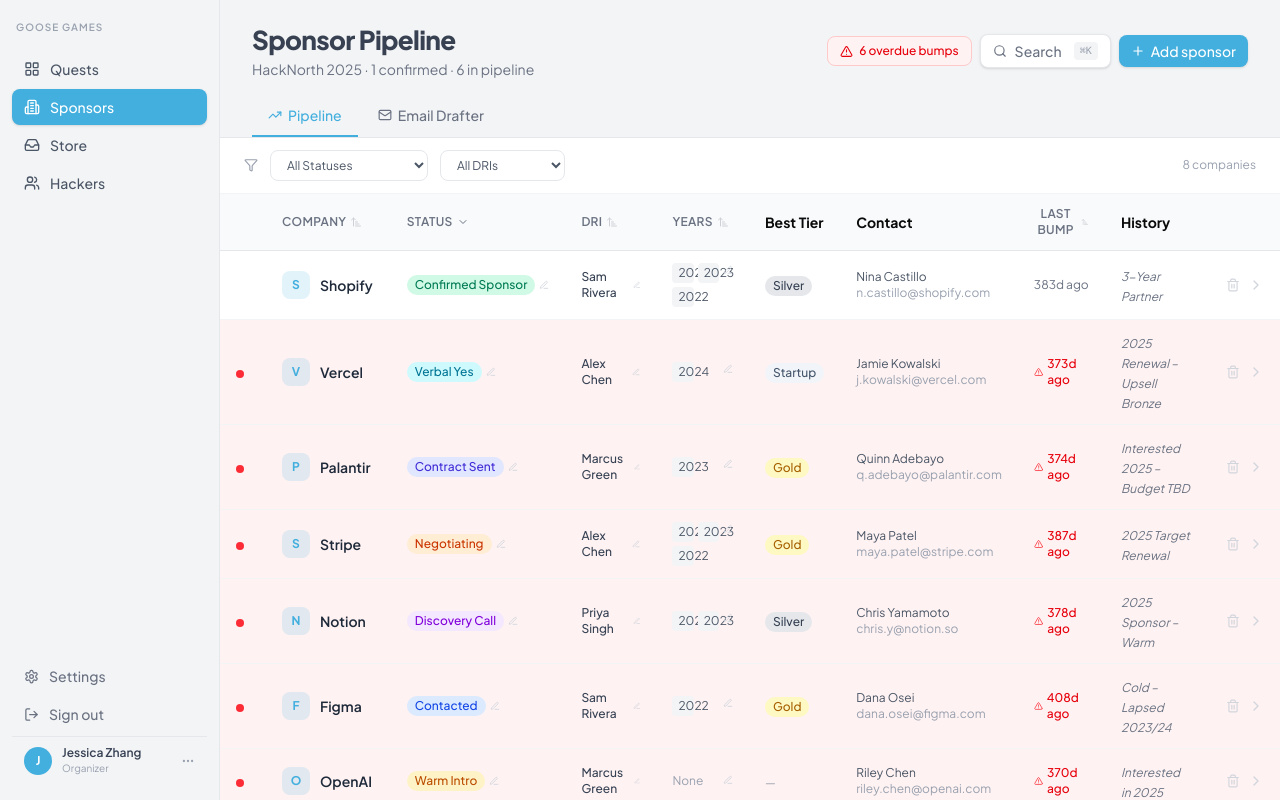
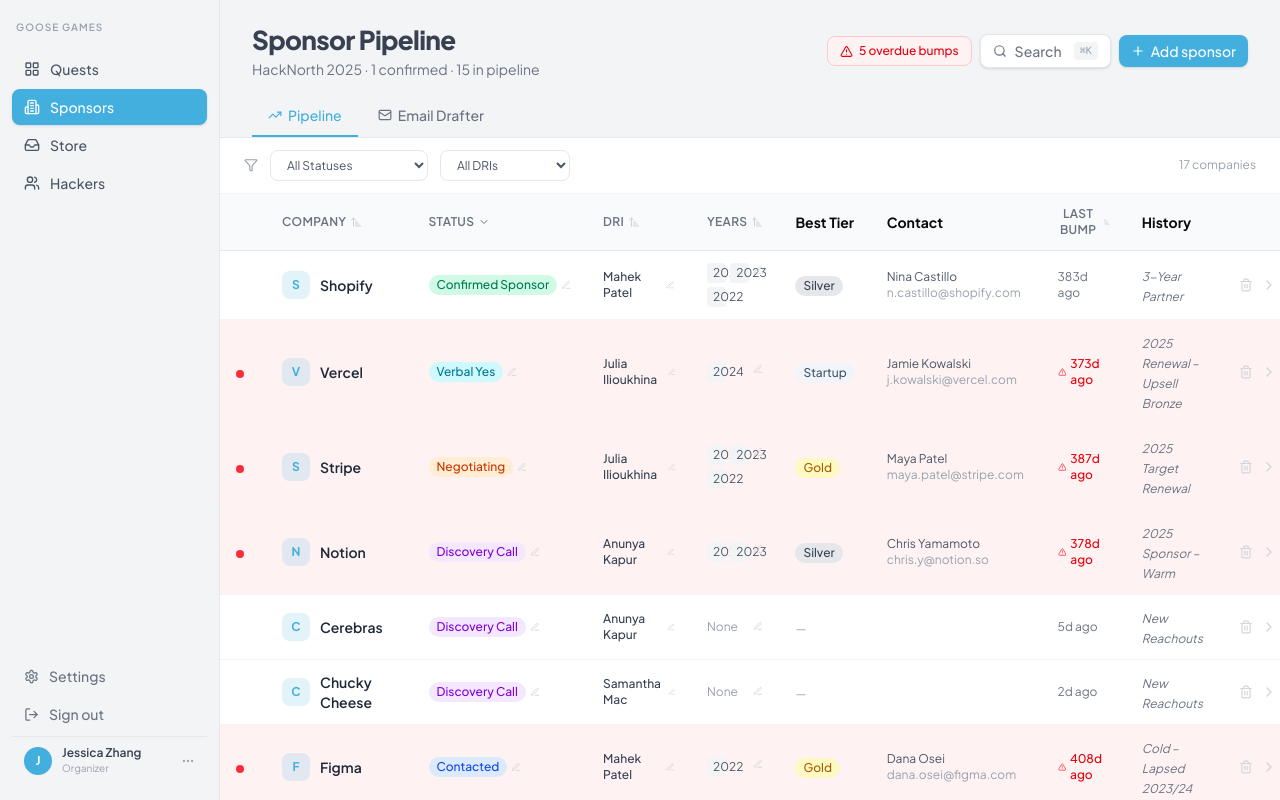
Before and after one commit to mahekpatel5/htnhacks, a React (Vite) app: page / in a window 1280 px wide. Built offline with nearby package versions, Linux system fonts and the light colour scheme.

Commit message:
added logo edited data

```diff
--- a/src/app/constants/index.ts
+++ b/src/app/constants/index.ts
@@ -5,11 +5,11 @@
   {
     id: "s1", company: "Stripe", domain: "stripe.com",
     contact: { name: "Maya Patel", email: "maya.patel@stripe.com", title: "University Programs Manager" },
-    currentDri: "Alex Chen",
+    currentDri: "Julia Ilioukhina",
     years: [
-      { year: 2024, tier: "gold", addOns: ["Recruiting Booth", "API Workshop"], dri: "Alex Chen", reps: ["Jordan Lee", "Sam Wu"] },
-      { year: 2023, tier: "gold", addOns: ["Recruiting Booth"], dri: "Priya Singh", reps: ["Jordan Lee"] },
-      { year: 2022, tier: "silver", addOns: [], dri: "Marcus Green", reps: ["Taylor Kim"] },
+      { year: 2024, tier: "gold", addOns: ["Recruiting Booth", "API Workshop"], dri: "Julia Ilioukhina", reps: ["Jordan Lee", "Sam Wu"] },
+      { year: 2023, tier: "gold", addOns: ["Recruiting Booth"], dri: "Anunya Kapur", reps: ["Jordan Lee"] },
+      { year: 2022, tier: "silver", addOns: [], dri: "Liza Mehta", reps: ["Taylor Kim"] },
     ],
     historyKeyword: "2025 Target Renewal", status: "Negotiating",
     notes: "Very responsive team. Maya mentioned Q1 budget opens Feb. Push for gold again + API workshop add-on.",
@@ -26,10 +26,10 @@
   {
     id: "s2", company: "Notion", domain: "notion.so",
     contact: { name: "Chris Yamamoto", email: "chris.y@notion.so", title: "Developer Relations Lead" },
-    currentDri: "Priya Singh",
+    currentDri: "Anunya Kapur",
     years: [
-      { year: 2024, tier: "silver", addOns: ["Workshop"], dri: "Priya Singh", reps: ["Avery Torres"] },
-      { year: 2023, tier: "bronze", addOns: [], dri: "Priya Singh", reps: ["Avery Torres"] },
+      { year: 2024, tier: "silver", addOns: ["Workshop"], dri: "Anunya Kapur", reps: ["Avery Torres"] },
+      { year: 2023, tier: "bronze", addOns: [], dri: "Anunya Kapur", reps: ["Avery Torres"] },
     ],
     historyKeyword: "2025 Sponsor – Warm", status: "Discovery Call",
     notes: "Chris wants to upsell to gold in 2025. Likes the idea of a Notion-sponsored prize track.",
@@ -44,9 +44,9 @@
   {
     id: "s3", company: "Figma", domain: "figma.com",
     contact: { name: "Dana Osei", email: "dana.osei@figma.com", title: "Community Partnerships" },
-    currentDri: "Sam Rivera",
+    currentDri: "Mahek Patel",
     years: [
-      { year: 2022, tier: "gold", addOns: ["Design Workshop", "Swag Drop"], dri: "Alex Chen", reps: ["Lee Park", "Morgan Chu"] },
+      { year: 2022, tier: "gold", addOns: ["Design Workshop", "Swag Drop"], dri: "Julia Ilioukhina", reps: ["Lee Park", "Morgan Chu"] },
     ],
     historyKeyword: "Cold – Lapsed 2023/24", status: "Contacted",
     notes: "No response to our 2023/24 outreach. New contact found via LinkedIn – Dana Osei replaced previous contact.",
@@ -61,7 +61,7 @@
   {
     id: "s4", company: "OpenAI", domain: "openai.com",
     contact: { name: "Riley Chen", email: "riley.chen@openai.com", title: "Campus Partnerships" },
-    currentDri: "Marcus Green", years: [],
+    currentDri: "Liza Mehta", years: [],
     historyKeyword: "Interested in 2025", status: "Warm Intro",
     notes: "Riley reached out cold after seeing a tweet. Warm intro from Priya who knows Riley from a conference.",
     lastBumpDate: "2025-05-18",
@@ -74,8 +74,8 @@
   {
     id: "s5", company: "Vercel", domain: "vercel.com",
     contact: { name: "Jamie Kowalski", email: "j.kowalski@vercel.com", title: "Developer Advocacy" },
-    currentDri: "Alex Chen",
-    years: [{ year: 2024, tier: "startup", addOns: [], dri: "Alex Chen", reps: ["Blake Ryan"] }],
+    currentDri: "Julia Ilioukhina",
+    years: [{ year: 2024, tier: "startup", addOns: [], dri: "Julia Ilioukhina", reps: ["Blake Ryan"] }],
     historyKeyword: "2025 Renewal – Upsell Bronze", status: "Verbal Yes",
     notes: "Jamie verbally confirmed bronze for 2025 on a call last week. Waiting on contract. Push for deployment credits as add-on.",
     lastBumpDate: "2025-05-15",
@@ -88,10 +88,10 @@
   {
     id: "s6", company: "Jane Street", domain: "janestreet.com",
     contact: { name: "Felix Huang", email: "fhuang@janestreet.com", title: "University Recruiting" },
-    currentDri: "Priya Singh",
+    currentDri: "Anunya Kapur",
     years: [
-      { year: 2023, tier: "bronze", addOns: ["Recruiting Booth"], dri: "Marcus Green", reps: ["Anna Bright"] },
-      { year: 2022, tier: "bronze", addOns: ["Recruiting Booth"], dri: "Marcus Green", reps: ["Anna Bright", "Tom Bell"] },
+      { year: 2023, tier: "bronze", addOns: ["Recruiting Booth"], dri: "Liza Mehta", reps: ["Anna Bright"] },
+      { year: 2022, tier: "bronze", addOns: ["Recruiting Booth"], dri: "Liza Mehta", reps: ["Anna Bright", "Tom Bell"] },
     ],
     historyKeyword: "Ghosted 2024 – Re-engage", status: "Ghosted",
     notes: "No response to 3 bumps in 2024. Felix still at company per LinkedIn.",
@@ -105,11 +105,11 @@
   {
     id: "s7", company: "Shopify", domain: "shopify.com",
     contact: { name: "Nina Castillo", email: "n.castillo@shopify.com", title: "Developer Education" },
-    currentDri: "Sam Rivera",
+    currentDri: "Mahek Patel",
     years: [
-      { year: 2024, tier: "silver", addOns: ["Commerce API Workshop"], dri: "Sam Rivera", reps: ["Dev Patel", "Cora M."] },
-      { year: 2023, tier: "silver", addOns: [], dri: "Sam Rivera", reps: ["Dev Patel"] },
-      { year: 2022, tier: "startup", addOns: [], dri: "Alex Chen", reps: ["Dev Patel"] },
+      { year: 2024, tier: "silver", addOns: ["Commerce API Workshop"], dri: "Mahek Patel", reps: ["Dev Patel", "Cora M."] },
+      { year: 2023, tier: "silver", addOns: [], dri: "Mahek Patel", reps: ["Dev Patel"] },
+      { year: 2022, tier: "startup", addOns: [], dri: "Julia Ilioukhina", reps: ["Dev Patel"] },
     ],
     historyKeyword: "3-Year Partner", status: "Confirmed Sponsor",
     notes: "Nina confirmed silver again for 2025 with the Commerce API workshop. Contract signed.",
@@ -122,21 +122,114 @@
     ],
   },
   {
-    id: "s8", company: "Palantir", domain: "palantir.com",
-    contact: { name: "Quinn Adebayo", email: "q.adebayo@palantir.com", title: "University Programs" },
-    currentDri: "Marcus Green",
-    years: [
-      { year: 2023, tier: "gold", addOns: ["Recruiting Booth", "Office Hours"], dri: "Priya Singh", reps: ["Sam T.", "Iris X."] },
-    ],
-    historyKeyword: "Interested 2025 – Budget TBD", status: "Contract Sent",
-    notes: "Contract sent May 14. Quinn said legal review takes ~3 weeks. Follow up by June 5.",
-    lastBumpDate: "2025-05-14",
-    aiSummary: "Palantir was a gold sponsor in 2023 and skipped 2024 due to internal hiring freeze. A contract has been sent for gold tier with target confirmation in early June.",
-    recruiterFeedback: "2023: very secretive about roles but attracted strong candidates. Office hours slot was oversubscribed.",
-    resources: [
-      { id: "r14", label: "Contract sent – May 14", url: "#", summary: "Gold tier contract sent to Quinn. $26K. Includes recruiting booth and 2 office hours slots.", type: "contract", date: "2025-05-14" },
-      { id: "r15", label: "Email thread – Apr 2025", url: "#", summary: "Quinn confirmed interest after hiring freeze lifted. Requested gold package with office hours.", type: "email", date: "2025-04-28" },
-    ],
+    id: "s8", company: "Google", domain: "google.com",
+    contact: { name: "", email: "", title: "" },
+    currentDri: "me", years: [],
+    historyKeyword: "New Reachouts", status: "Prospect",
+    notes: "",
+    lastBumpDate: "2026-05-23",
+    aiSummary: "",
+    recruiterFeedback: "",
+    resources: [],
+  },
+  {
+    id: "s9", company: "RBC", domain: "rbc.com",
+    contact: { name: "", email: "", title: "" },
+    currentDri: "Julia Ilioukhina", years: [],
+    historyKeyword: "New Reachouts", status: "Contacted",
+    notes: "",
+    lastBumpDate: "2026-05-20",
+    aiSummary: "",
+    recruiterFeedback: "",
+    resources: [],
+  },
+  {
+    id: "s10", company: "Cerebras", domain: "cerebras.ai",
+    contact: { name: "", email: "", title: "" },
+    currentDri: "Anunya Kapur", years: [],
+    historyKeyword: "New Reachouts", status: "Discovery Call",
+    notes: "",
+    lastBumpDate: "2026-05-18",
+    aiSummary: "",
+    recruiterFeedback: "",
+    resources: [],
+  },
+  {
+    id: "s11", company: "QNX", domain: "qnx.com",
+    contact: { name: "", email: "", title: "" },
+    currentDri: "Liza Mehta", years: [],
+    historyKeyword: "New Reachouts", status: "Prospect",
+    notes: "",
+    lastBumpDate: "2026-05-10",
+    aiSummary: "",
+    recruiterFeedback: "",
+    resources: [],
+  },
+  {
+    id: "s12", company: "Sun Life", domain: "sunlife.com",
+    contact: { name: "", email: "", title: "" },
+    currentDri: "Jennifer Yu", years: [],
+    historyKeyword: "New Reachouts", status: "Warm Intro",
+    notes: "",
+    lastBumpDate: "2026-05-15",
+    aiSummary: "",
+    recruiterFeedback: "",
+    resources: [],
+  },
+  {
+    id: "s13", company: "Burger King", domain: "burgerking.com",
+    contact: { name: "", email: "", title: "" },
+    currentDri: "Diya Saxena", years: [],
+    historyKeyword: "New Reachouts", status: "Contacted",
+    notes: "",
+    lastBumpDate: "2026-05-22",
+    aiSummary: "",
+    recruiterFeedback: "",
+    resources: [],
+  },
+  {
+    id: "s14", company: "McDonalds", domain: "mcdonalds.com",
+    contact: { name: "", email: "", title: "" },
+    currentDri: "Sophie Jiang", years: [],
+    historyKeyword: "New Reachouts", status: "Prospect",
+    notes: "",
+    lastBumpDate: "2026-05-23",
+    aiSummary: "",
+    recruiterFeedback: "",
+    resources: [],
+  },
+  {
+    id: "s15", company: "Chucky Cheese", domain: "chuckecheese.com",
+    contact: { name: "", email: "", title: "" },
+    currentDri: "Samantha Mac", years: [],
+    historyKeyword: "New Reachouts", status: "Discovery Call",
+    notes: "",
+    lastBumpDate: "2026-05-21",
+    aiSummary: "",
+    recruiterFeedback: "",
+    resources: [],
+  },
+  {
+    id: "s16", company: "Lazeez", domain: "lazeez.com",
+    contact: { name: "", email: "", title: "" },
+    currentDri: "me", years: [],
+    historyKeyword: "New Reachouts", status: "Prospect",
+    notes: "",
+    lastBumpDate: "2026-05-23",
+    aiSummary: "",
+    recruiterFeedback: "",
+    resources: [],
+  },
+  {
+    id: "s17", company: "nowtea", domain: "nowtea.com",
+    contact: { name: "", email: "", title: "" },
+    currentDri: "Mahek Patel", years: [],
+    historyKeyword: "New Reachouts", status: "Contacted",
+    notes: "",
+    lastBumpDate: "2026-05-23",
+    aiSummary: "",
+    recruiterFeedback: "",
+    resources: [],
   },
 ];
 
@@ -145,7 +238,17 @@
   "Discovery Call", "Contacted", "Warm Intro", "Prospect", "Rejected", "Ghosted",
 ];
 
-export const ALL_DRIS = ["Alex Chen", "Priya Singh", "Marcus Green", "Sam Rivera"];
+export const ALL_DRIS = [
+  "Julia Ilioukhina",
+  "Anunya Kapur",
+  "Liza Mehta",
+  "Mahek Patel",
+  "Jennifer Yu",
+  "Diya Saxena",
+  "Sophie Jiang",
+  "Samantha Mac",
+  "me",
+];
 
 export const TIER_ORDER: Tier[] = ["gold", "silver", "bronze", "startup"];
 
```
